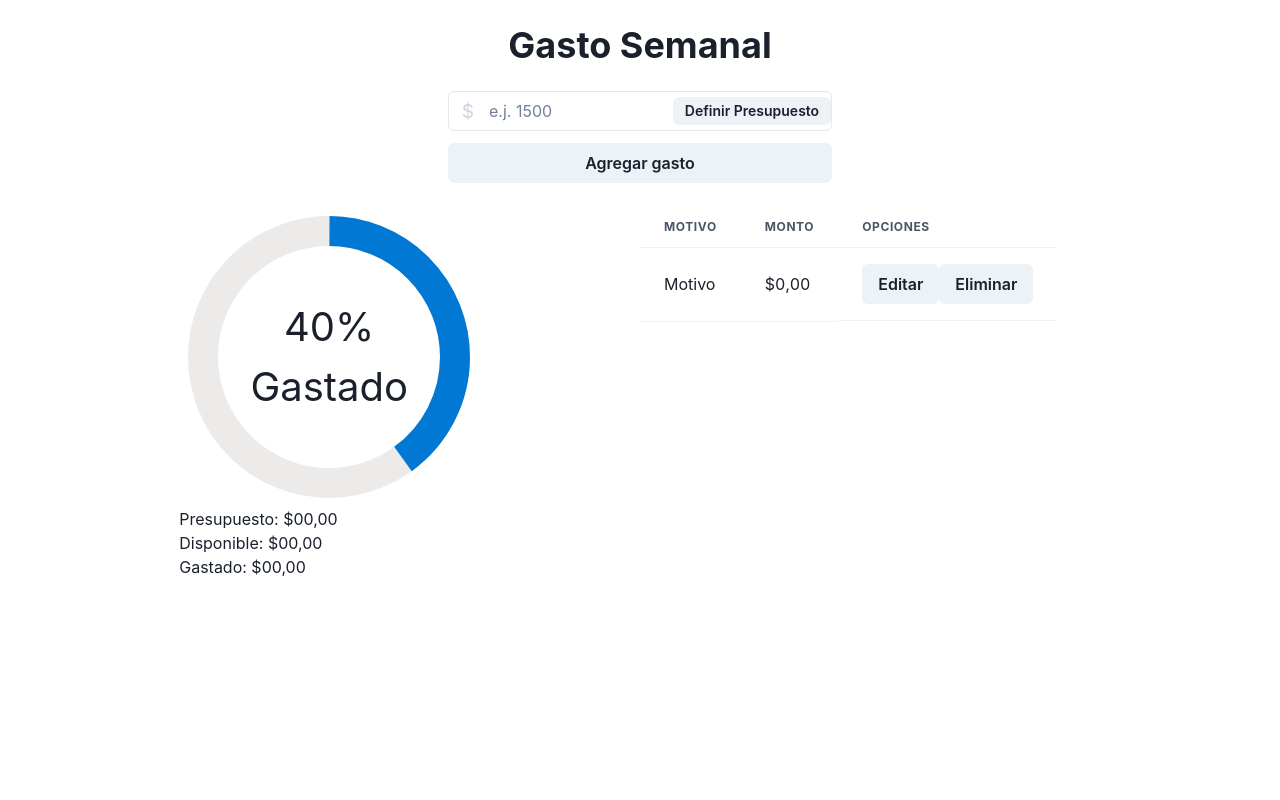
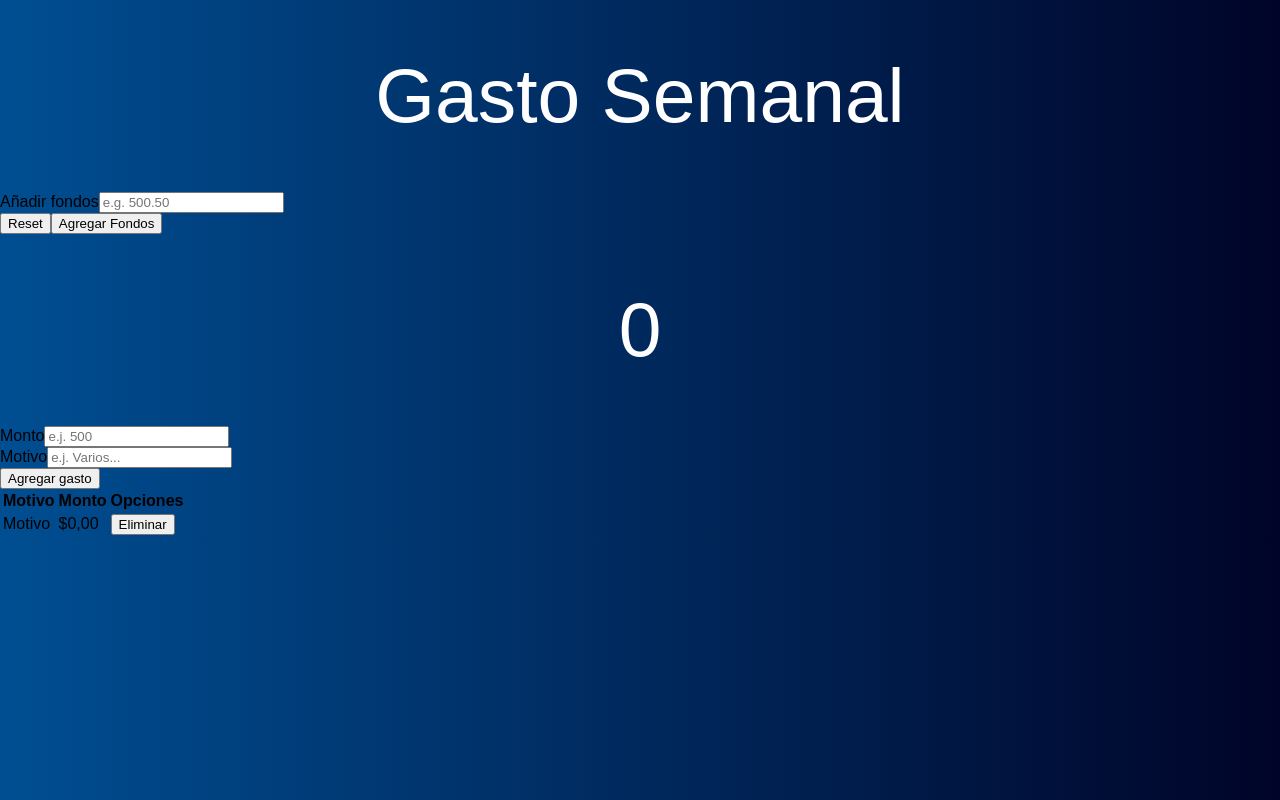
Before and after one commit to GermanGambarte/control-presupuesto, a React (Vite) app: page / in a window 1280 px wide. Built offline with nearby package versions, Linux system fonts and the light colour scheme.

Commit message:
refactor: some changes

```diff
--- a/package.json
+++ b/package.json
@@ -9,10 +9,7 @@
     "preview": "vite preview"
   },
   "dependencies": {
-    "@chakra-ui/react": "^2.4.2",
-    "@emotion/react": "^11.10.5",
-    "@emotion/styled": "^11.10.5",
-    "framer-motion": "^7.6.17",
+    "@chakra-ui/progress": "^2.1.2",
     "react": "^18.2.0",
     "react-dom": "^18.2.0"
   },
@@ -26,6 +23,7 @@
     "eslint-plugin-n": "^15.5.1",
     "eslint-plugin-promise": "^6.1.1",
     "eslint-plugin-react": "^7.31.11",
+    "react-sweet-progress": "^1.1.2",
     "vite": "^3.2.3"
   }
 }
--- a/src/App.jsx
+++ b/src/App.jsx
@@ -1,58 +1,38 @@
 import { useState } from 'react'
-import {
-  Input,
-  InputLeftElement,
-  InputRightElement,
-  Button,
-  Center,
-  Grid,
-  Heading,
-  useDisclosure,
-  InputGroup,
-} from '@chakra-ui/react'
 
-import { ModalView } from './components/ModalView.component'
-import { Dashboard } from './components/Dashboard.component'
+import { FundForm } from './components/FundForm.component'
+import { SpentForm } from './components/SpentForm.component'
 import { SpentsTable } from './components/SpentsTable.component'
-import { Form } from './components/Form.component'
 
 const App = () => {
-  const { isOpen, onOpen, onClose } = useDisclosure()
-  const [spents] = useState([])
+  const [funds, setFunds] = useState(0)
+  const [spents, setSpents] = useState([])
+  const addSpent = (newSpent) => {
+    setSpents([...spents, newSpent])
+  }
+  const addFunds = (newFund) => {
+    if (funds !== 0) return setFunds(funds + newFund)
+    setFunds(newFund)
+  }
+  const deleteSpent = (id) => {
+    const filteredSpents = spents.filter((spent) => spent.id !== id)
+
+    setSpents(filteredSpents)
+  }
+  const resetFund = () => setFunds(0)
 
   return (
-    <main>
-      <Heading as="h1" marginBlock="6" textAlign="center">
-        Gasto Semanal
-      </Heading>
-      <InputGroup m="0 auto" mb="3" size="md" width="30%">
-        <InputLeftElement
-          color="gray.300"
-          fontSize="1.2rem"
-          pointerEvents="none"
-        >
-          $
-        </InputLeftElement>
-        <Input placeholder="e.j. 1500" />
-        <InputRightElement w="10rem">
-          <Button h="1.75rem" size="sm">
-            Definir Presupuesto
-          </Button>
-        </InputRightElement>
-      </InputGroup>
-      <Center mb="6">
-        <Button w="30%" onClick={onOpen}>
-          Agregar gasto
-        </Button>
-      </Center>
-      <ModalView isOpen={isOpen} onClose={onClose}>
-        <Form />
-      </ModalView>
-      <Grid m="0 auto" templateColumns="repeat(2,1fr)" width="80%">
-        <Dashboard />
-        <SpentsTable spents={spents} />
-      </Grid>
-    </main>
+    <div className="wrapper">
+      <header>
+        <h1>Gasto Semanal</h1>
+      </header>
+      <main className="container">
+        <FundForm addFunds={addFunds} resetFund={resetFund} />
+        <h1>{funds}</h1>
+        <SpentForm addSpent={addSpent} />
+        <SpentsTable deleteSpent={deleteSpent} spents={spents} />
+      </main>
+    </div>
   )
 }
 
--- a/src/components/Dashboard.component.jsx
+++ b/src/components/Dashboard.component.jsx
@@ -1,23 +1,45 @@
-import {
-  Box,
-  CircularProgress,
-  CircularProgressLabel,
-  Text,
-} from '@chakra-ui/react'
+import { useState } from 'react'
+import { Progress } from 'react-sweet-progress'
+import 'react-sweet-progress/lib/style.css'
+import './dashboard.css'
+export const Dashboard = ({ budget = '25000', spent = '10000' }) => {
+  // const percentage = (spent * 100) / budget
+  const percentage = 50
+  const [status, setStatus] = useState(() => {
+    if (percent > 50)  setStatus('active')
 
-export const Dashboard = () => {
+    if (percent > 75)  setStatus('error')
+     setStatus('default')
+  }
+
   return (
-    <Box m="0 auto" w="80%">
-      <CircularProgress size="300px" value={40}>
-        <CircularProgressLabel fontSize="40px">
-          40% <Text>Gastado</Text>
-        </CircularProgressLabel>
-      </CircularProgress>
-      <Box>
-        <Text>Presupuesto: $00,00</Text>
-        <Text>Disponible: $00,00</Text>
-        <Text>Gastado: $00,00</Text>
-      </Box>
-    </Box>
+    <Progress
+      percent={percentage}
+      status={status}
+      strokeWidth={10}
+      theme={{
+        error: {
+          symbol: percentage + '%',
+          trailColor: 'pink',
+          color: 'red',
+        },
+        default: {
+          symbol: percentage + '%',
+          trailColor: 'lightblue',
+          color: 'blue',
+        },
+        active: {
+          symbol: percentage + '%',
+          trailColor: 'yellow',
+          color: 'orange',
+        },
+        success: {
+          symbol: percentage + '%',
+          trailColor: 'lime',
+          color: 'green',
+        },
+      }}
+      type="circle"
+    />
   )
 }
--- a/src/components/Form.component.jsx
+++ /dev/null
@@ -1,36 +0,0 @@
-import {
-  InputGroup,
-  InputLeftElement,
-  FormControl,
-  FormLabel,
-  Input,
-  Button,
-} from '@chakra-ui/react'
-
-export const Form = () => {
-  return (
-    <FormControl action="">
-      <FormLabel htmlFor="motive">Motivo:</FormLabel>
-      <Input
-        id="motive"
-        name="motive"
-        placeholder="e.j. Varios..."
-        type="text"
-      />
-      <FormLabel htmlFor="amount">Monto:</FormLabel>
-      <InputGroup>
-        <InputLeftElement
-          color="gray.300"
-          fontSize="1.2rem"
-          pointerEvents="none"
-        >
-          $
-        </InputLeftElement>
-        <Input d="amount" name="amount" placeholder="e.j. 500" type="number" />
-      </InputGroup>
-      <Button marginBlock="1rem" w="100%">
-        Agregar a la lista
-      </Button>
-    </FormControl>
-  )
-}
--- /dev/null
+++ b/src/components/FundForm.component.jsx
@@ -0,0 +1,45 @@
+import { useRef } from 'react'
+
+export const FundForm = ({ addFunds, resetFund }) => {
+  const fundRef = useRef(null)
+
+  const onSubmitHandler = (e) => {
+    e.preventDefault()
+    const fundRefValue = Number(fundRef.current.value)
+
+    addFunds(fundRefValue)
+    console.log(
+      '🚀 ~ file: FundForm.component.jsx:11 ~ onSubmitHandler ~ fundRef:',
+      fundRefValue,
+      '(type:',
+      typeof fundRefValue + ')'
+    )
+    // fundRef.current.value = null
+  }
+
+  return (
+    <form className="fund-group" onSubmit={onSubmitHandler}>
+      <label className="form-label" htmlFor="fund" placeholder="Añadir Fondos">
+        Añadir fondos
+      </label>
+      <input
+        ref={fundRef}
+        className="form-input"
+        defaultValue=""
+        id="fund"
+        name="fund"
+        placeholder="e.g. 500.50"
+        step="any"
+        type="number"
+      />
+      <div className="buttons-wrapper">
+        <button className="form-btn" onClick={resetFund}>
+          Reset
+        </button>
+        <button className="form-btn" type="submit">
+          Agregar Fondos
+        </button>
+      </div>
+    </form>
+  )
+}
--- a/src/components/ModalView.component.jsx
+++ /dev/null
@@ -1,20 +0,0 @@
-import {
-  Modal,
-  ModalOverlay,
-  ModalContent,
-  ModalHeader,
-  ModalBody,
-  ModalCloseButton,
-} from '@chakra-ui/react'
-export const ModalView = ({ children, isOpen, onClose }) => {
-  return (
-    <Modal isOpen={isOpen} onClose={onClose}>
-      <ModalOverlay />
-      <ModalContent>
-        <ModalHeader>Agregar nuevo gasto</ModalHeader>
-        <ModalCloseButton />
-        <ModalBody>{children}</ModalBody>
-      </ModalContent>
-    </Modal>
-  )
-}
--- /dev/null
+++ b/src/components/SpentForm.component.jsx
@@ -0,0 +1,48 @@
+import { useState } from 'react'
+
+export const SpentForm = ({ addSpent }) => {
+  const initialValue = {
+    amount: '',
+    motive: '',
+  }
+  const [newSpent, setNewSpent] = useState(initialValue)
+
+  const onChangeHandler = (e) => {
+    setNewSpent({ ...newSpent, [e.target.name]: e.target.value })
+    console.log(e.target.value)
+  }
+  const onSubmitHandler = (e) => {
+    e.preventDefault()
+    addSpent({ ...newSpent, id: Date.now() })
+    setNewSpent(initialValue)
+  }
+
+  return (
+    <form className="spent-group" onSubmit={onSubmitHandler}>
+      <div className="input-group">
+        <label htmlFor="amount">Monto</label>
+        <input
+          id="amount"
+          name="amount"
+          placeholder="e.j. 500"
+          step="any"
+          type="number"
+          value={newSpent.amount}
+          onChange={onChangeHandler}
+        />
+      </div>
+      <div className="input-group">
+        <label htmlFor="motive">Motivo</label>
+        <input
+          id="motive"
+          name="motive"
+          placeholder="e.j. Varios..."
+          type="text"
+          value={newSpent.motive}
+          onChange={onChangeHandler}
+        />
+      </div>
+      <button type="submit">Agregar gasto</button>
+    </form>
+  )
+}
--- a/src/components/SpentsTable.component.jsx
+++ b/src/components/SpentsTable.component.jsx
@@ -1,46 +1,31 @@
-import {
-  TableContainer,
-  Table,
-  Thead,
-  Tr,
-  Th,
-  Td,
-  Tbody,
-  Button,
-} from '@chakra-ui/react'
-
-export const SpentsTable = ({ spents }) => {
+export const SpentsTable = ({ spents, deleteSpent }) => {
   return (
-    <TableContainer>
-      <Table w="80%">
-        <Thead>
-          <Tr>
-            <Th>Motivo</Th>
-            <Th>Monto</Th>
-            <Th>Opciones</Th>
-          </Tr>
-        </Thead>
-        <Tbody>
-          {spents.map((spent) => (
-            <Tr key={spent.id}>
-              <Td>{spent.motive}</Td>
-              <Td>{spent.amount}</Td>
-              <Td display="flex" justifyContent="space-around">
-                <Button>Editar</Button>
-                <Button>Eliminar</Button>
-              </Td>
-            </Tr>
-          ))}
-          <Tr>
-            <Td>Motivo</Td>
-            <Td>$0,00</Td>
-            <Td display="flex" justifyContent="space-around">
-              <Button>Editar</Button>
-              <Button>Eliminar</Button>
-            </Td>
-          </Tr>
-        </Tbody>
-      </Table>
-    </TableContainer>
+    <table>
+      <thead>
+        <tr>
+          <th>Motivo</th>
+          <th>Monto</th>
+          <th>Opciones</th>
+        </tr>
+      </thead>
+      <tbody>
+        {spents.map((spent) => (
+          <tr key={spent.id}>
+            <td>{spent.motive}</td>
+            <td>{spent.amount}</td>
+            <td>
+              <button onClick={() => deleteSpent(spent.id)}>Eliminar</button>
+            </td>
+          </tr>
+        ))}
+        <tr>
+          <td>Motivo</td>
+          <td>$0,00</td>
+          <td>
+            <button>Eliminar</button>
+          </td>
+        </tr>
+      </tbody>
+    </table>
   )
 }
--- /dev/null
+++ b/src/components/dashboard.css
@@ -0,0 +1,45 @@
+/* .progress-container {
+  display: grid;
+  place-items: center;
+  gap: var(--size-fluid-1);
+  padding: var(--size-fluid-3) var(--size-fluid-3) var(--size-fluid-5);
+  width: 100%;
+}
+
+.progress-wrapper {
+  margin-inline: auto;
+  display: grid;
+  text-align: center;
+  gap: 2rem;
+  width: 100%;
+  max-width: 300px;
+  position: relative;
+}
+
+.bar-container {
+  position: relative;
+  background-color: white;
+  height: 3rem;
+  border-radius: 50rem;
+  overflow: hidden;
+  z-index: 20;
+  box-shadow: 0 0 0.8rem hsl(130 0% 0% / 0.5);
+}
+
+.bar-container::before {
+  content: attr(data-content);
+  display: grid;
+  place-content: center;
+  position: absolute;
+  inset: 0;
+  width: var(--percentage);
+  height: 3rem;
+  background-color: red;
+  border-radius: 50rem;
+  z-index: 20;
+  transition: width 1s cubic-bezier(0.94, 0.01, 0.31, 0.97), content 2s ease-in;
+} */
+
+/* progress {
+  opacity: 0;
+} */
--- /dev/null
+++ b/src/index.css
@@ -0,0 +1,103 @@
+.alert p {
+  margin-bottom: 0 !important;
+}
+body {
+  background: #000428; /* fallback for old browsers */
+  background: -webkit-linear-gradient(to right, #004e92, #000428);
+  background: linear-gradient(to right, #004e92, #000428);
+  margin: 0;
+  padding: 0;
+  font-family: sans-serif;
+}
+header {
+  margin: 30px 0;
+}
+.contenido {
+  padding: 20px;
+}
+.contenido-principal {
+  background-color: white;
+  padding: 30px;
+  border-radius: 20px;
+}
+.presupuesto p {
+  margin-bottom: 0;
+  font-weight: bold;
+}
+.presupuesto p span {
+  font-weight: normal;
+}
+#gastos {
+  margin-bottom: 30px;
+}
+h1 {
+  font-family: 'Raleway', sans-serif;
+  font-weight: 100;
+  color: white;
+  text-align: center;
+  font-size: 4.8rem !important;
+}
+h2 {
+  font-family: 'Raleway', sans-serif;
+  font-weight: 100;
+  color: #004e92;
+  margin-bottom: 30px;
+  font-size: 3rem !important;
+  text-align: center;
+}
+.campo {
+  margin-bottom: 2rem;
+}
+.error {
+  text-align: center;
+}
+.alert {
+  position: relative;
+  padding: 0.75rem 1.25rem;
+  margin-bottom: 1rem;
+  border: 1px solid transparent;
+  border-radius: 0.25rem;
+}
+.alert-primary {
+  color: #004085;
+  background-color: #cce5ff;
+  border-color: #b8daff;
+}
+.alert-success {
+  color: #155724;
+  background-color: #d4edda;
+  border-color: #c3e6cb;
+}
+.alert-danger {
+  color: #721c24;
+  background-color: #f8d7da;
+  border-color: #f5c6cb;
+}
+.alert-warning {
+  color: #856404;
+  background-color: #fff3cd;
+  border-color: #ffeeba;
+}
+.gastos-realizados {
+  margin-bottom: 2rem;
+}
+.gastos-realizados li {
+  list-style: none;
+  margin-bottom: 0rem;
+  border-bottom: 1px solid #e1e1e1;
+  padding: 1rem 0;
+}
+.gastos-realizados li:last-of-type {
+  margin-bottom: 0 !important;
+}
+.gastos-realizados li p {
+  display: flex;
+  justify-content: space-between;
+  align-items: center;
+  margin: 0;
+}
+.gastos-realizados li p .gasto {
+  background-color: #004085;
+  padding: 1rem;
+  color: white;
+}
--- a/src/main.jsx
+++ b/src/main.jsx
@@ -1,13 +1,11 @@
 import React from 'react'
 import ReactDOM from 'react-dom/client'
-import { ChakraProvider } from '@chakra-ui/react'
 
 import App from './App'
+import './index.css'
 
 ReactDOM.createRoot(document.getElementById('root')).render(
   <React.StrictMode>
-    <ChakraProvider>
-      <App />
-    </ChakraProvider>
+    <App />
   </React.StrictMode>
 )
```
Also changed, not shown: 1 other file (tests, documents, lock files or other folders).
